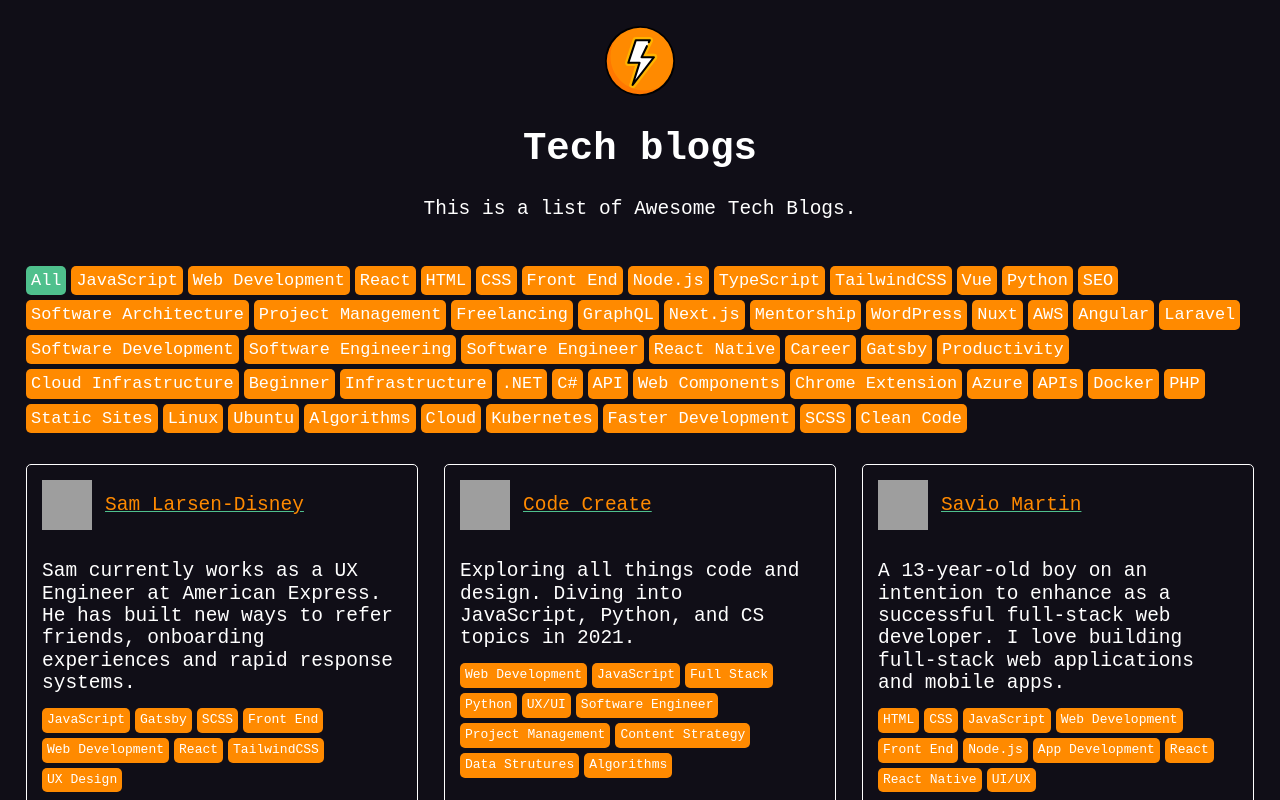
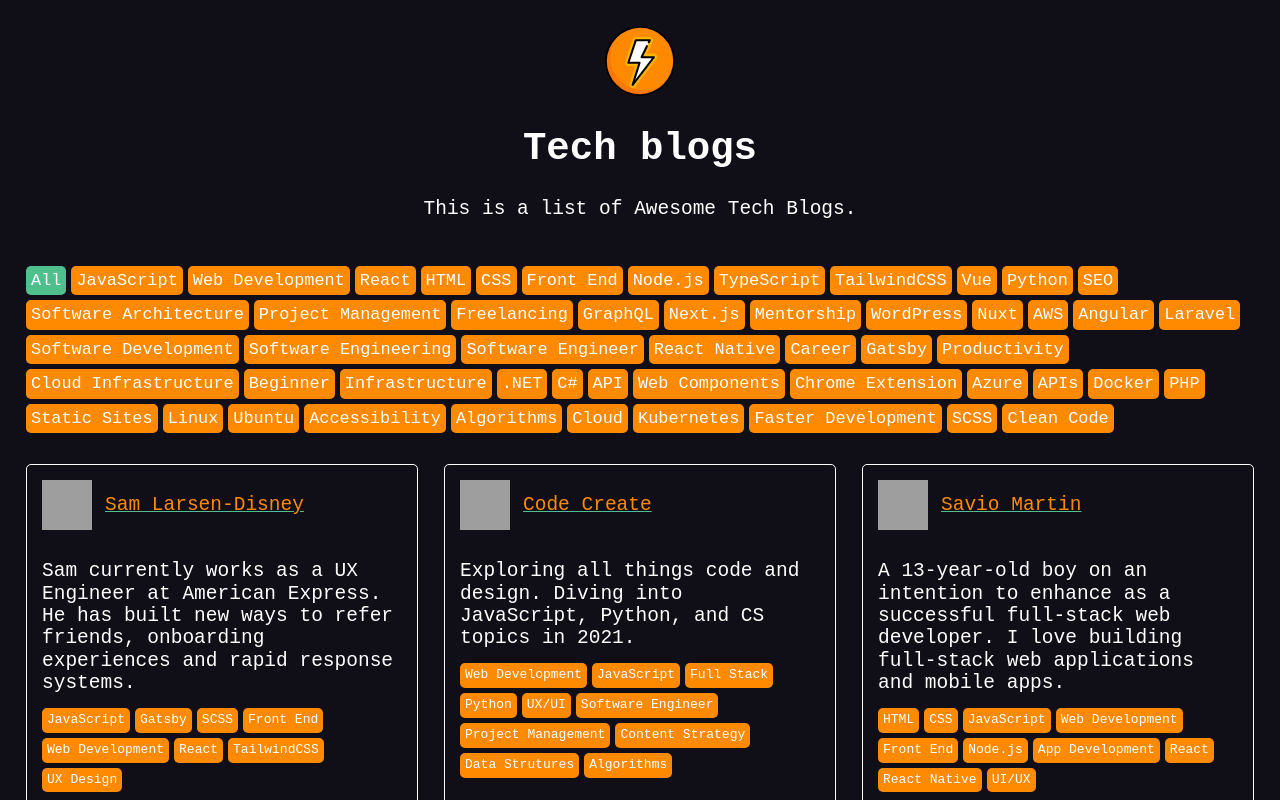
Before and after one commit to markodenic/awesome-tech-blogs, a Nuxt app: page / in a window 1280 px wide. Shown: the top 800 px of the page. Built offline with nearby package versions, Linux system fonts and the light colour scheme; grey boxes are pictures that could not be loaded.

Commit message:
fixed accessibility tag as per the feedback

```diff
--- a/data.js
+++ b/data.js
@@ -540,7 +540,7 @@ module.exports = [
       'TypeScript',
       'Angular',
       'Web Development',
-      'Web Accessibility'
+      'Accessibility'
     ]
   },
   {
```
